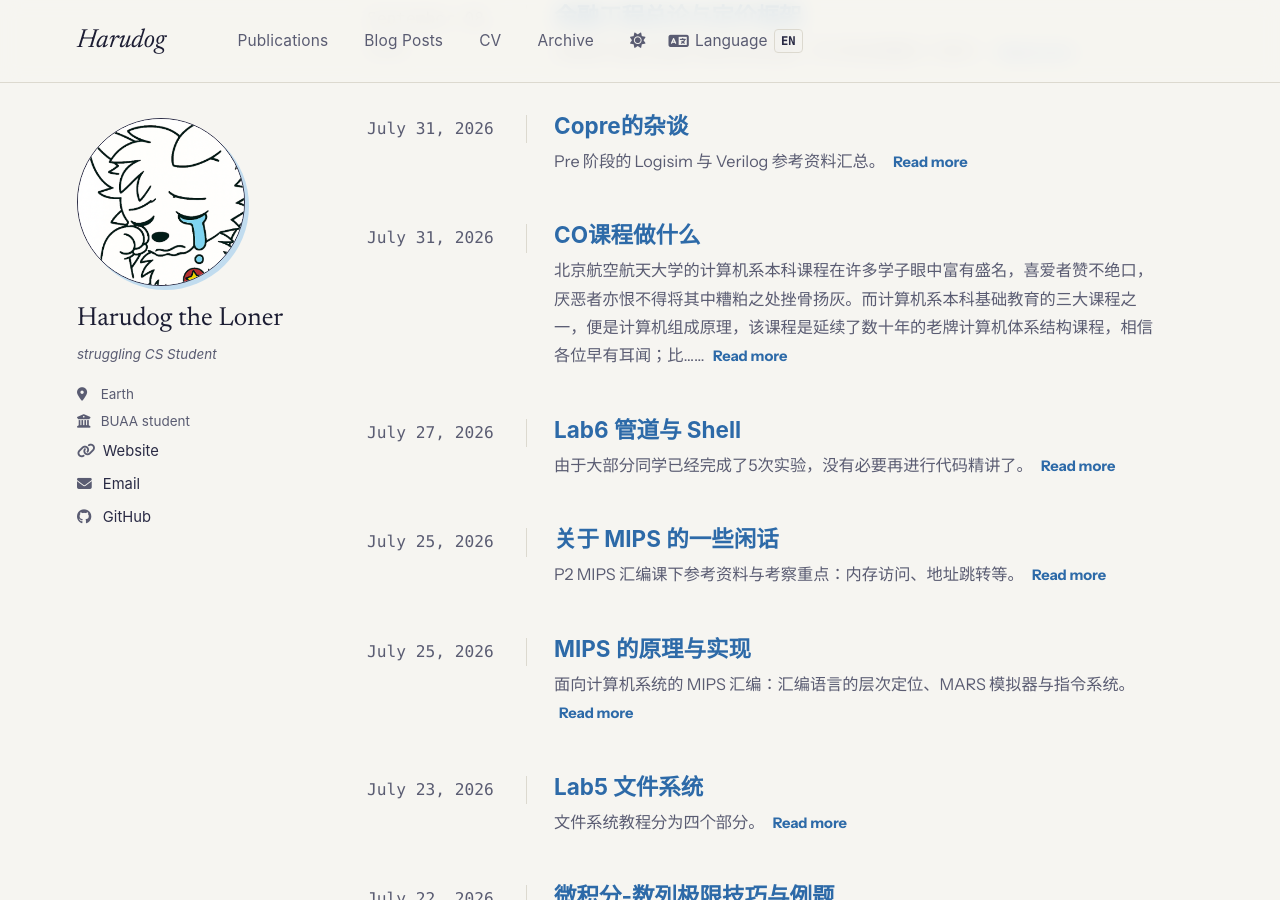
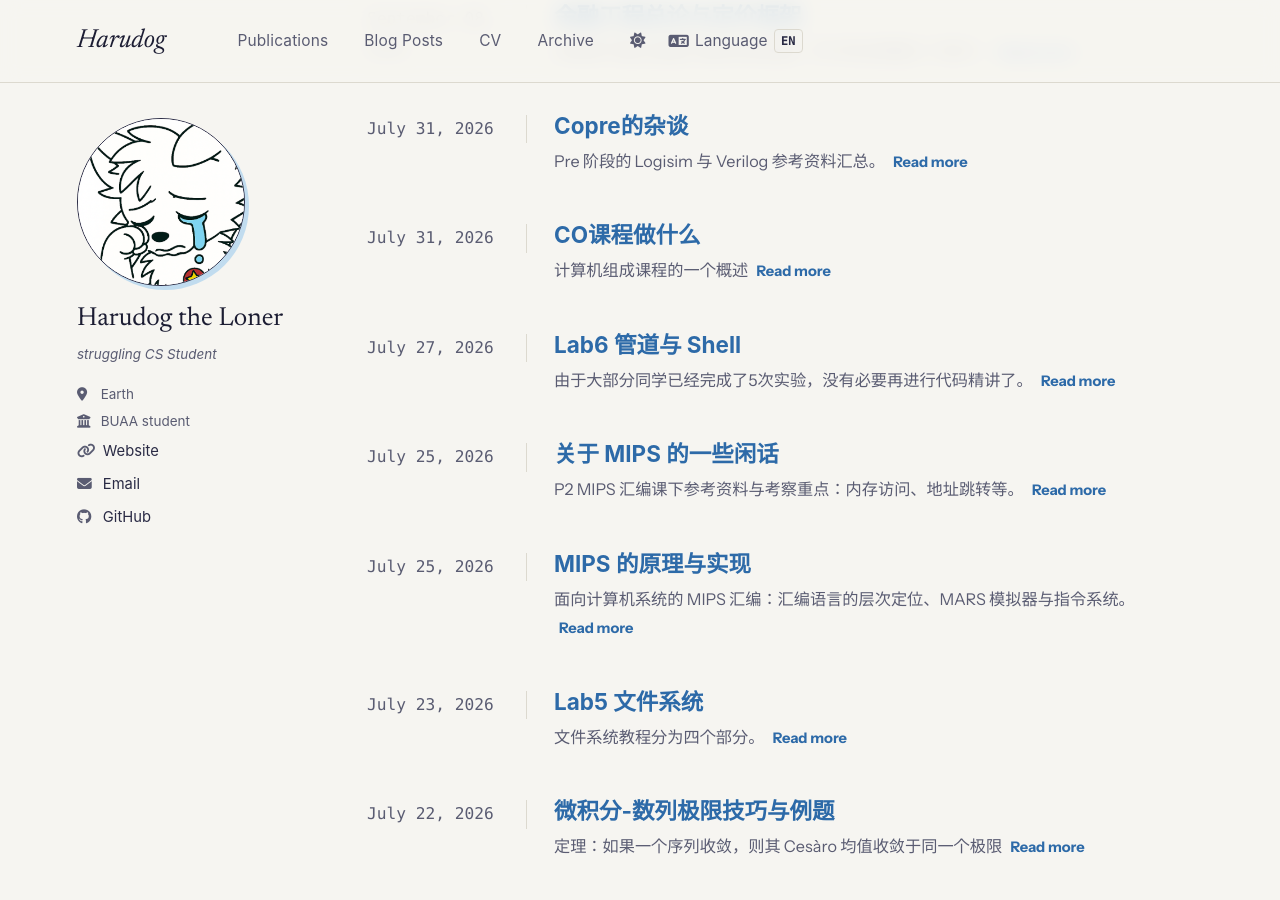
Before and after one commit to HarudogMyLand/HarudogMyLand.github.io, a Jekyll site: the page built from _pages/sitemap.md, in a window 1280 px wide and 900 px high, scrolled down 5061 px. Built offline with Jekyll 4.4.1, drawn with Linux system fonts in a browser that asks for light colours; part of the change alters nothing that is shown.

Commit message:
why so many typos?

```diff
--- a/_posts/2026-07-31-co-course-overview.md
+++ b/_posts/2026-07-31-co-course-overview.md
@@ -1,7 +1,7 @@
 ---
 title: "CO课程做什么"
 date: 2026-07-31
-excerpt: "北京航空航天大学的计算机系本科课程在许多学子眼中富有盛名，喜爱者赞不绝口，厌恶者亦恨不得将其中糟粕之处挫骨扬灰。而计算机系本科基础教育的三大课程之一，便是计算机组成原理，该课程是延续了数十年的老牌计算机体系结构课程，相信各位早有耳闻；比……"
+excerpt: "计算机组成课程的一个概述"
 tags:
   - CO
   - BUAA
@@ -130,15 +130,15 @@ columns:
 
 在此希望新生们能够对计算机组成的理论知识保持重视，不要因为平时没有考察就放弃了了解。重难点可以等到期末再突破，但堆积必不能带来好结果。
 
-- [北航co计算机组成理论复习 | anAilurus' Blog](https://anailurus.github.io/2026/02/13/co理论复习/)
+- [北航co计算机组成理论复习 anAilurus' Blog](https://anailurus.github.io/2026/02/13/co理论复习/)
 - [计算机考研杂货铺](https://csgraduates.com/)
 - [王道计算机组成原理bilibili](https://www.bilibili.com/video/BV1ps4y1d73V/)
 
 ## 关于自动化测试
 
-近年来由于 AI Agent 的飞速发展，传统摸索的自动化测试思路似乎略显笨拙，不过依然具有参考作用。往届学长学姐的自动化测试的博客链接与一些仓库链接在此：
+近年来由于 AI Agent 的飞速发展，传统摸索的自动化测试思路似乎略显笨拙，不过依然具有参考作用，至少可以给AI提供一个参考。往届学长学姐的自动化测试的博客链接与一些仓库链接在此：
 
-- [「BUAA CO」计组小白的自动化测试 | Squirrel7ang's Blog](https://squirrel7ang.github.io/2024/01/09/CO/AutoTest/)
+- [「BUAA CO」计组小白的自动化测试 Squirrel7ang's Blog](https://squirrel7ang.github.io/2024/01/09/CO/AutoTest/)
 - [Mistariano/BUAA-CO-Killer: 为北航计算机组成原理设计的CPU测试程序自动生成器](https://github.com/Mistariano/BUAA-CO-Killer)
-- [单周期CPU全自动测试思路（Verilog） | ForeverYolo的博客](https://foreveryolo.top/posts/34987/index.html)
+- [单周期CPU全自动测试思路（Verilog） ForeverYolo的博客](https://foreveryolo.top/posts/34987/index.html)
 - [BUAA CO Toolkit - Visual Studio Marketplace](https://marketplace.visualstudio.com/items?itemName=stone926.buaa-co-toolkit)
```
